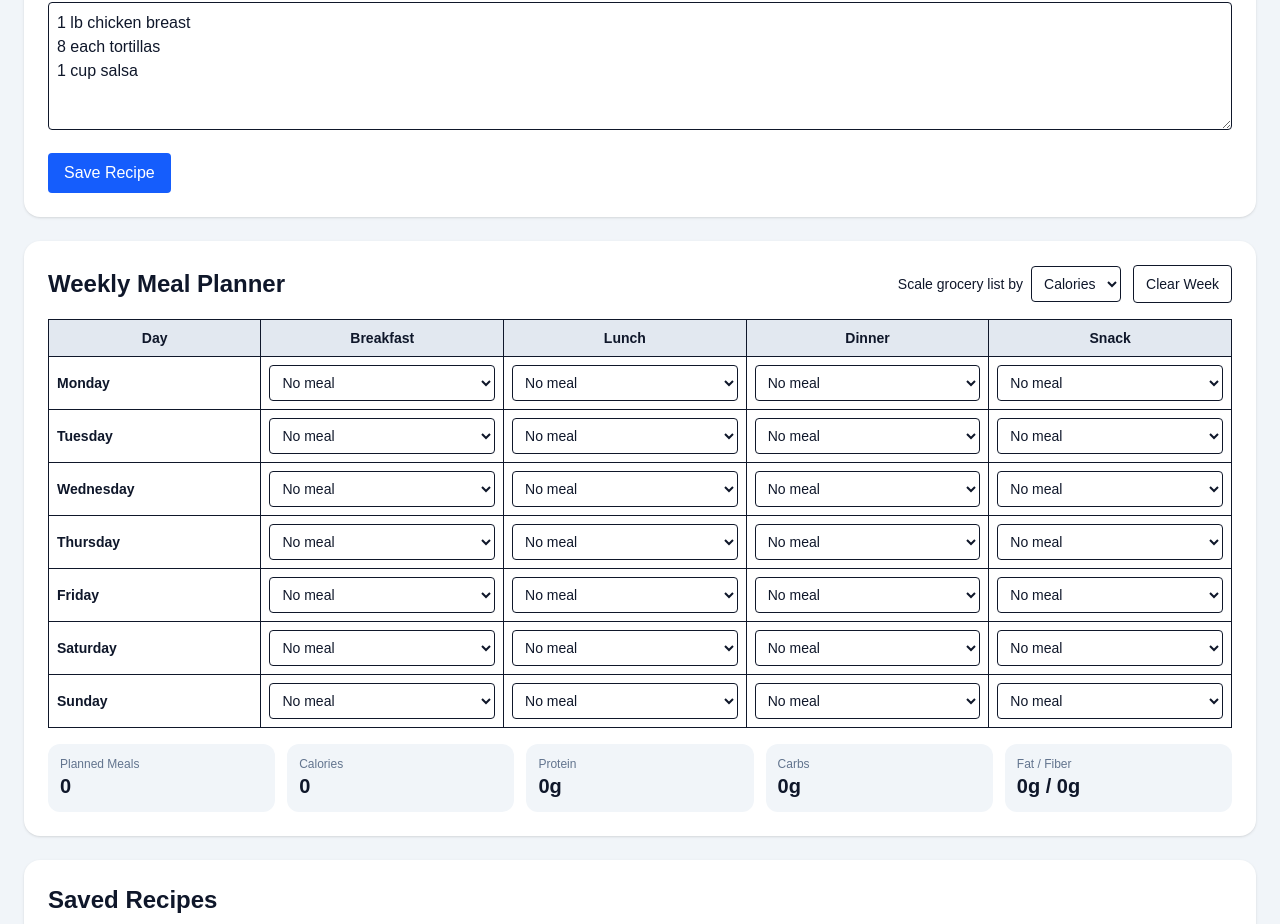
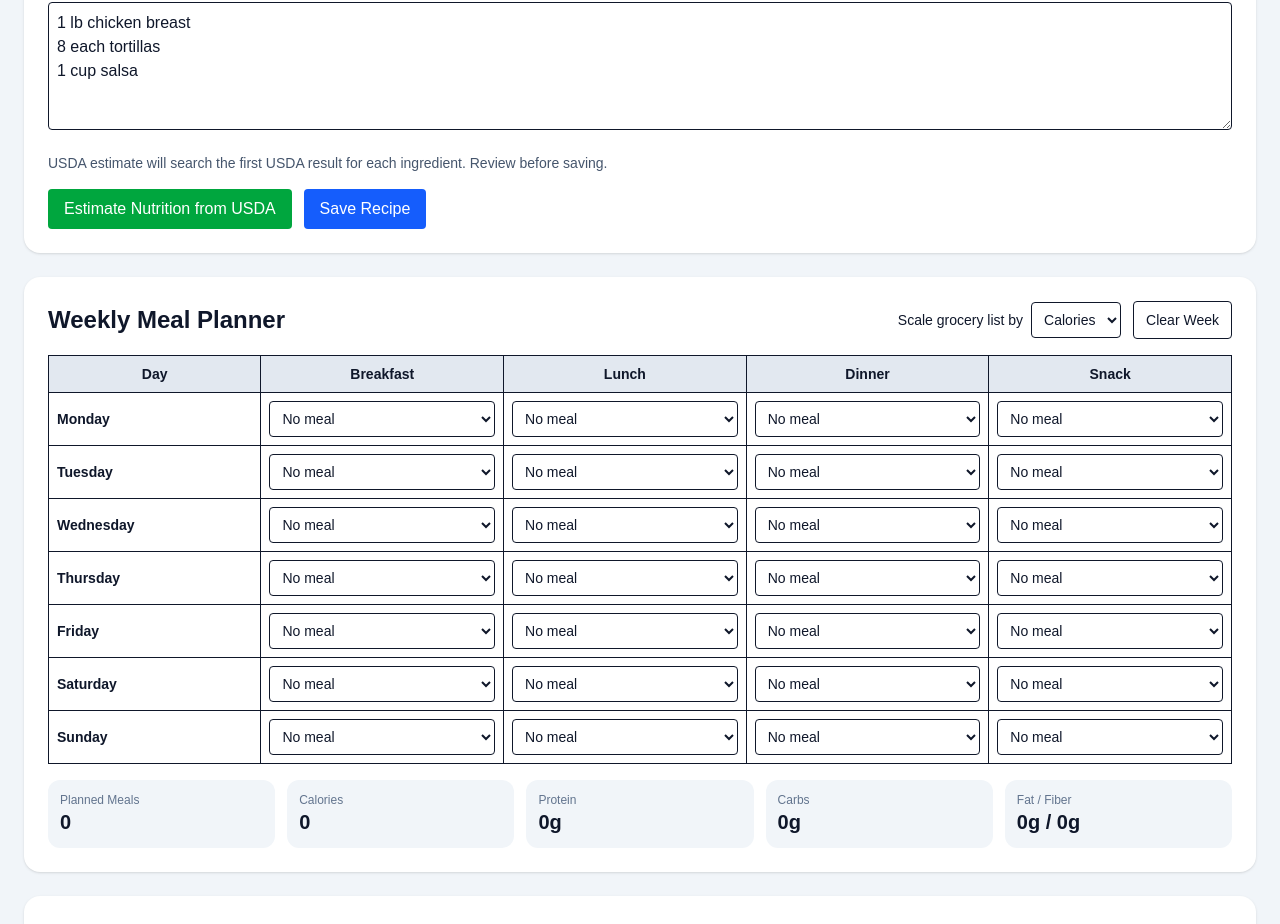
Before and after one commit to kysmith228/recipe-planner, a Next.js app: page / in a window 1280 px wide. Shown: the part 938-1862 px from the top of the page. Built offline with nearby package versions, Linux system fonts and the light colour scheme.

Commit message:
Add USDA nutrition estimator

```diff
--- a/app/page.tsx
+++ b/app/page.tsx
@@ -37,8 +37,19 @@ type MealSlot = "Breakfast" | "Lunch" | "Dinner" | "Snack";
 
 type MealPlan = Record<string, Record<MealSlot, number | "">>;
 
-const STORAGE_KEY = "recipe-planner-phase-2-v1";
-const OLD_STORAGE_KEY = "recipe-planner-phase-1-v1";
+type UsdaFoodNutrient = {
+  nutrientName?: string;
+  value?: number;
+  unitName?: string;
+};
+
+type UsdaFood = {
+  description?: string;
+  foodNutrients?: UsdaFoodNutrient[];
+};
+
+const STORAGE_KEY = "recipe-planner-phase-2-usda-v1";
+const OLD_STORAGE_KEY = "recipe-planner-phase-2-v1";
 
 const days = ["Monday", "Tuesday", "Wednesday", "Thursday", "Friday", "Saturday", "Sunday"];
 const mealSlots: MealSlot[] = ["Breakfast", "Lunch", "Dinner", "Snack"];
@@ -130,6 +141,30 @@ function blankRecipe(): Recipe {
   };
 }
 
+function getNutrient(food: UsdaFood, names: string[]) {
+  const nutrient = food.foodNutrients?.find((item) => {
+    const nutrientName = item.nutrientName?.toLowerCase() || "";
+    return names.some((name) => nutrientName.includes(name));
+  });
+
+  return Number(nutrient?.value || 0);
+}
+
+function unitToApproxGramMultiplier(unit: string) {
+  const normalized = unit.toLowerCase();
+
+  if (["g", "gram", "grams"].includes(normalized)) return 1;
+  if (["kg", "kilogram", "kilograms"].includes(normalized)) return 1000;
+  if (["oz", "ounce", "ounces"].includes(normalized)) return 28.35;
+  if (["lb", "lbs", "pound", "pounds"].includes(normalized)) return 453.6;
+  if (["cup", "cups"].includes(normalized)) return 240;
+  if (["tbsp", "tablespoon", "tablespoons"].includes(normalized)) return 15;
+  if (["tsp", "teaspoon", "teaspoons"].includes(normalized)) return 5;
+  if (["each", "ea", "ct", "count"].includes(normalized)) return 100;
+
+  return 100;
+}
+
 export default function Home() {
   const [family, setFamily] = useState<FamilyMember[]>(defaultFamily);
   const [recipes, setRecipes] = useState<Recipe[]>([]);
@@ -138,6 +173,8 @@ export default function Home() {
   const [ingredientsText, setIngredientsText] = useState("1 lb chicken breast\n8 each tortillas\n1 cup salsa");
   const [scaleBy, setScaleBy] = useState<"calories" | "protein">("calories");
   const [mealPlan, setMealPlan] = useState<MealPlan>(createEmptyMealPlan());
+  const [usdaStatus, setUsdaStatus] = useState("USDA estimate will search the first USDA result for each ingredient. Review before saving.");
+  const [isEstimating, setIsEstimating] = useState(false);
 
   useEffect(() => {
     const saved = localStorage.getItem(STORAGE_KEY) || localStorage.getItem(OLD_STORAGE_KEY);
@@ -169,6 +206,71 @@ export default function Home() {
       ...current,
       [field]: ["name", "category", "tags"].includes(field) ? value : Number(value),
     }));
+  }
+
+  async function estimateNutritionFromUsda() {
+    const ingredients = ingredientsText
+      .split("\n")
+      .map((line) => line.trim())
+      .filter(Boolean)
+      .map(parseIngredientLine);
+
+    if (ingredients.length === 0) {
+      setUsdaStatus("Add ingredients first, then run USDA estimate.");
+      return;
+    }
+
+    setIsEstimating(true);
+    setUsdaStatus("Searching USDA nutrition data...");
+
+    const total = { calories: 0, protein: 0, fat: 0, carbs: 0, fiber: 0 };
+    const matched: string[] = [];
+    const missed: string[] = [];
+
+    try {
+      for (const ingredient of ingredients) {
+        const response = await fetch(`/api/usda/search?query=${encodeURIComponent(ingredient.item)}`);
+        if (!response.ok) {
+          missed.push(ingredient.item);
+          continue;
+        }
+
+        const data = await response.json();
+        const food: UsdaFood | undefined = data.foods?.[0];
+        if (!food) {
+          missed.push(ingredient.item);
+          continue;
+        }
+
+        const grams = ingredient.qty * unitToApproxGramMultiplier(ingredient.unit);
+        const multiplier = grams / 100;
+
+        total.calories += getNutrient(food, ["energy"]) * multiplier;
+        total.protein += getNutrient(food, ["protein"]) * multiplier;
+        total.fat += getNutrient(food, ["total lipid", "fat"]) * multiplier;
+        total.carbs += getNutrient(food, ["carbohydrate"]) * multiplier;
+        total.fiber += getNutrient(food, ["fiber"]) * multiplier;
+        matched.push(`${ingredient.item} → ${food.description || "USDA match"}`);
+      }
+
+      const divisor = recipeForm.servings || 1;
+
+      setRecipeForm((current) => ({
+        ...current,
+        calories: Math.round(total.calories / divisor),
+        protein: Math.round(total.protein / divisor),
+        fat: Math.round(total.fat / divisor),
+        carbs: Math.round(total.carbs / divisor),
+        fiber: Math.round(total.fiber / divisor),
+      }));
+
+      const missedText = missed.length ? ` Not matched: ${missed.join(", ")}.` : "";
+      setUsdaStatus(`USDA estimate complete. Matched ${matched.length} ingredient(s).${missedText} Review values before saving.`);
+    } catch (error) {
+      setUsdaStatus("USDA estimate failed. Check the API route and try again.");
+    } finally {
+      setIsEstimating(false);
+    }
   }
 
   function saveRecipe() {
@@ -382,7 +484,12 @@ export default function Home() {
               <textarea className="min-h-32 w-full rounded border p-2" value={ingredientsText} onChange={(e) => setIngredientsText(e.target.value)} placeholder="One ingredient per line, example: 1 lb chicken breast" />
             </label>
 
+            <p className="text-sm text-slate-600 md:col-span-2">{usdaStatus}</p>
+
             <div className="flex flex-wrap gap-3 md:col-span-2">
+              <button onClick={estimateNutritionFromUsda} disabled={isEstimating} className="rounded bg-green-600 px-4 py-2 text-white disabled:bg-slate-400">
+                {isEstimating ? "Estimating..." : "Estimate Nutrition from USDA"}
+              </button>
               <button onClick={saveRecipe} className="rounded bg-blue-600 px-4 py-2 text-white">
                 {editingRecipeId ? "Update Recipe" : "Save Recipe"}
               </button>
```
